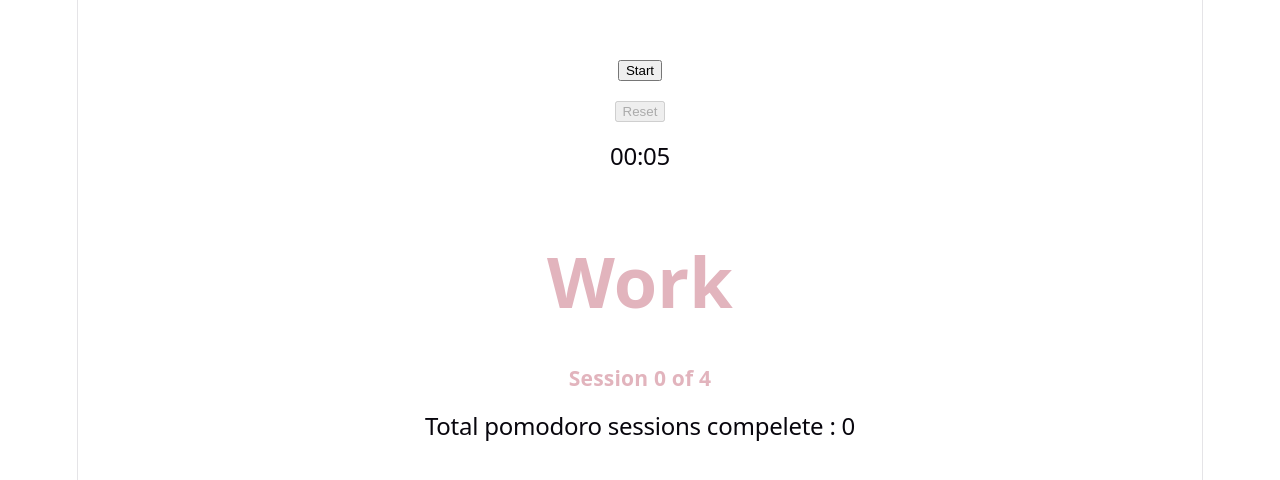
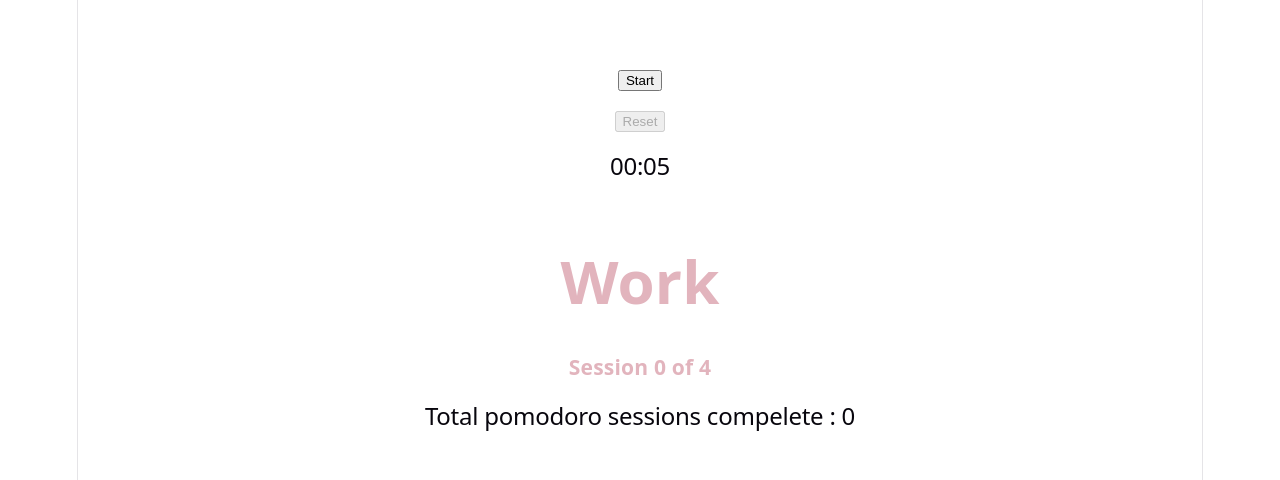
Before and after one commit to Khan1021/pomodoro-timer, a React (Vite) app: page / in a window 1280 px wide. Shown: the part 146-626 px from the top of the page. Built offline with nearby package versions, Linux system fonts and the light colour scheme.

Commit message:
animations for modeLabels completed

```diff
--- a/src/App.css
+++ b/src/App.css
@@ -7,7 +7,23 @@
   gap: 20px;
 }
 
-#modeLabels {
+
+
+@keyframes fadeInLabel {
+  from {
+    opacity: 0;
+    transform: translateY(40px)
+  }
+
+  to {
+    opacity: 1;
+    transform: translateY(0);
+  }
+}
+
+#modeLabels h3 {
   font-weight: bold;
   font-size: 60px;
+  animation: fadeInLabel 0.5s ease;
+  transition: color 0.3s ease;
 }
--- a/src/components/SessionInfo.jsx
+++ b/src/components/SessionInfo.jsx
@@ -11,7 +11,7 @@ function SessionInfo(props) {
         <>
             <div style={{ color: sessionColours[props.modeLabels] }}>
                 <div id="modeLabels">
-                    <h3>{props.modeLabels}</h3>
+                    <h3 key={props.modeLabels}>{props.modeLabels}</h3>
                 </div>
                 <h3>{props.positionInCycle}</h3>
                 <h2>{props.totalWorkSessions}</h2>
```
